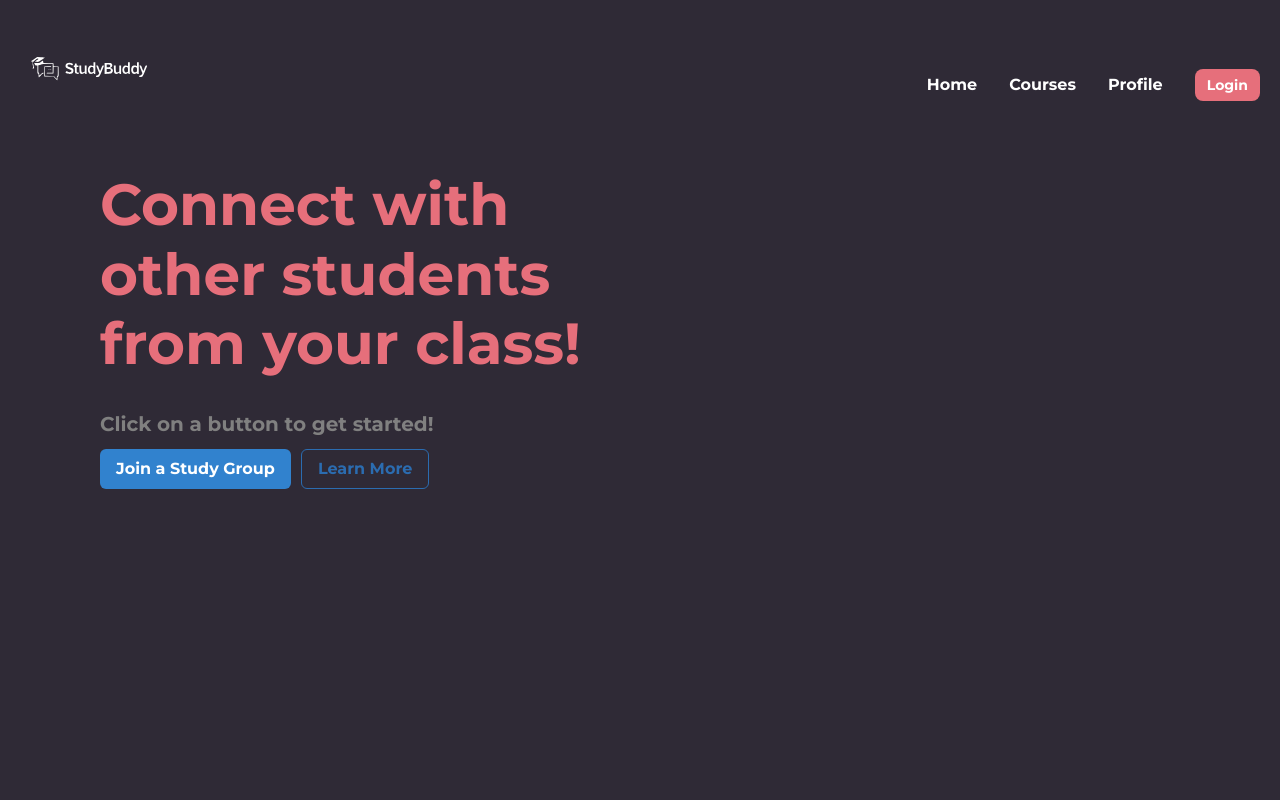
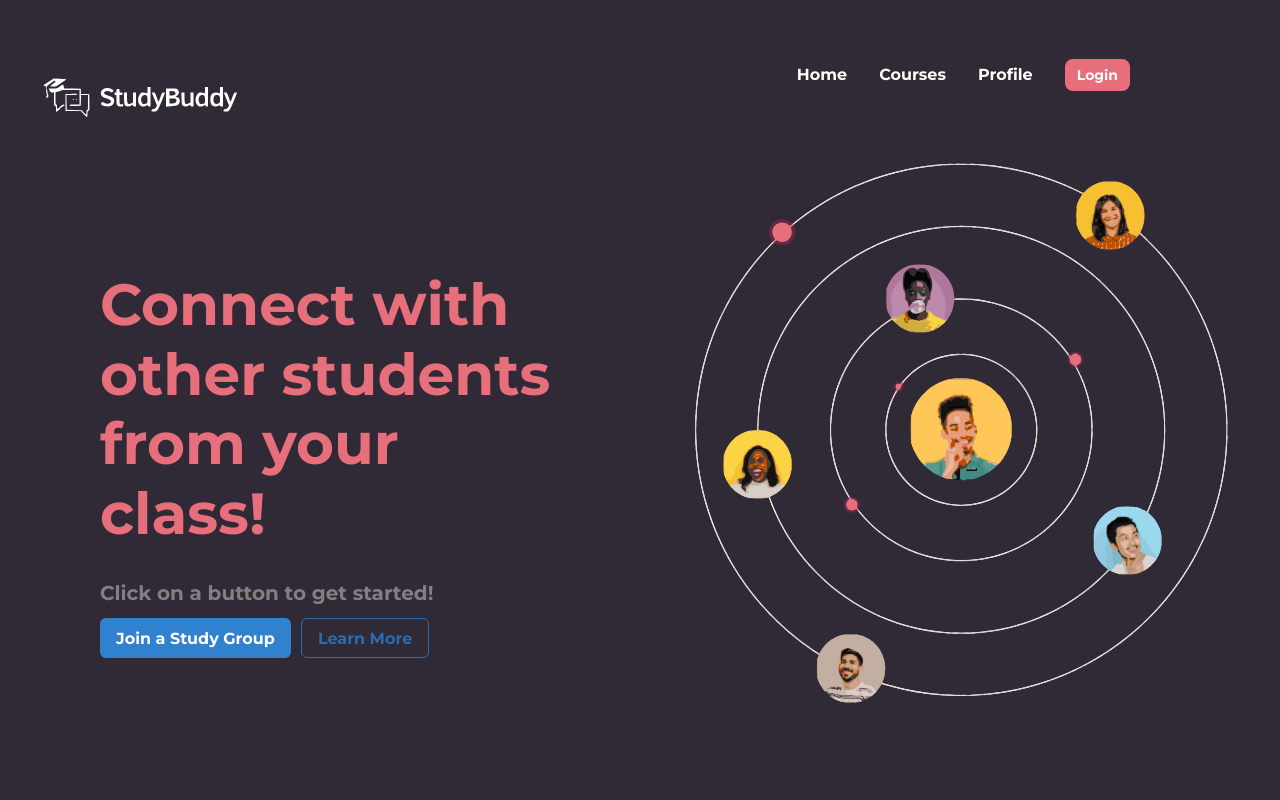
Before and after one commit to SidUMass/StudyBuddy, a React (Create React App) app in the folder client/: page / in a window 1280 px wide. Shown: the top 800 px of the page. Built offline with nearby package versions, Linux system fonts and the light colour scheme.

Commit message:
Home page alignment

```diff
--- a/client/src/App.css
+++ b/client/src/App.css
@@ -3,7 +3,7 @@
   justify-content: space-between;
   align-items: center;
   background-color: #2F2A36;
-  padding: 10px 20px;
+  padding: 0 150px 0 0;
 }
 
 .logo-section {
--- a/client/src/pages/Home.js
+++ b/client/src/pages/Home.js
@@ -6,12 +6,15 @@ import { Input } from '@chakra-ui/react'
 import { Box } from '@chakra-ui/react'
 import { Flex } from '@chakra-ui/react'
 
+import { ReactComponent as Fellas } from "../images/fellas.svg";
+
 function Home() {
   return (
     <body className="App-Body">
         <Box paddingLeft="100px">
-            {/* Logo and Name */}
-            <Box width="50%">
+            <Flex >
+                {/* Left Side Banner */}
+                <Box width="40%" paddingTop="120px">
                     <Text fontSize ='58px' color='#E66F7B' marginBottom="30px" style={{ lineHeight: '1.2' }}>
                         Connect with other students from your class!
                     </Text>
@@ -25,6 +28,12 @@ function Home() {
                         <Button colorScheme="blue"variant="outline">Learn More</Button>
                     </div>
                 </Box>
+
+                {/* Right Side Banner */}
+                <Box width="50%" paddingLeft="100px">
+                    <Fellas />
+                </Box>
+            </Flex>
 
             {/* Featured courses */}
             <div className="App-Body-Featured">
```
Also changed, not shown: client/src/images/fellas.svg (added), client/src/logo.svg. Lines whose indentation alone changed are shown as unchanged.
